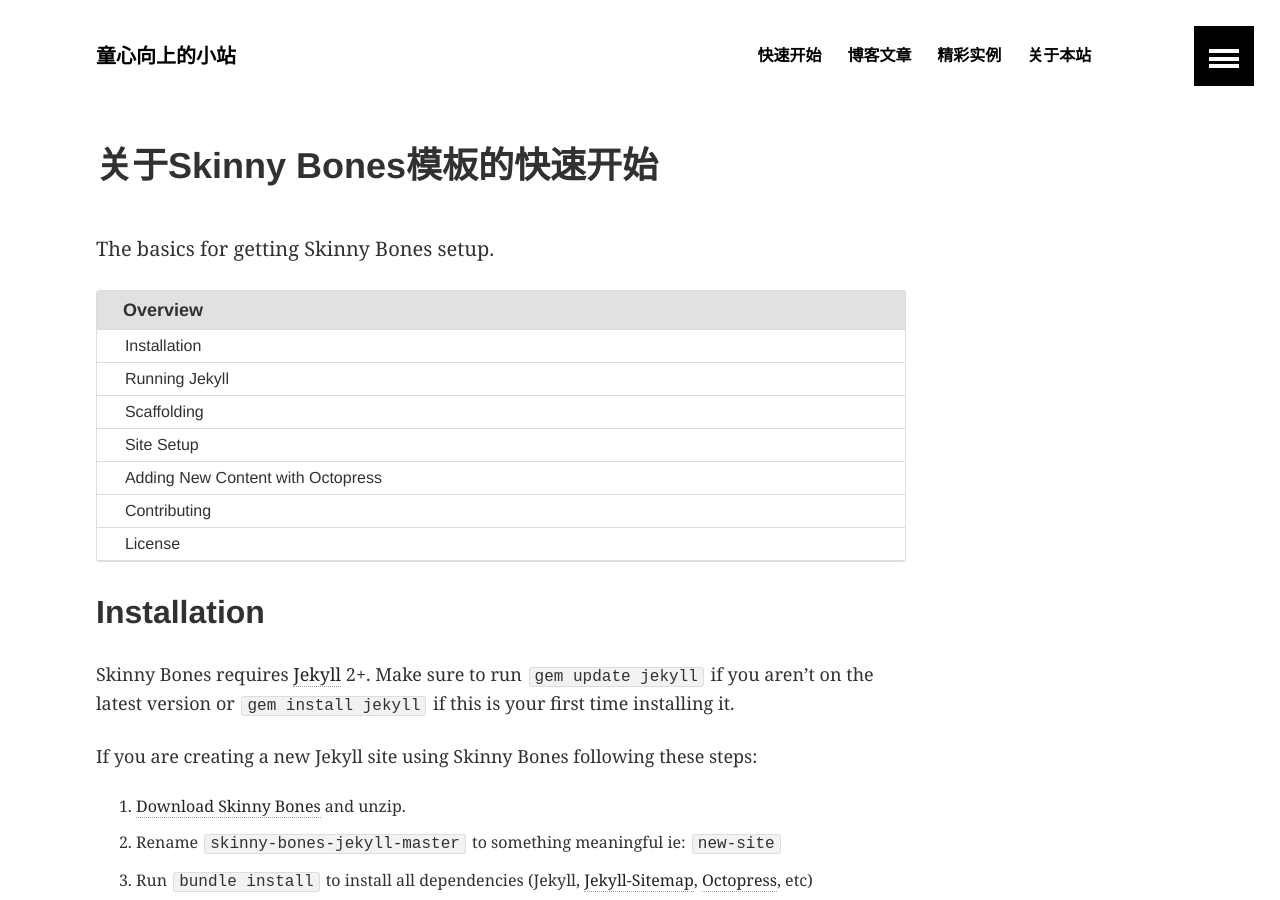
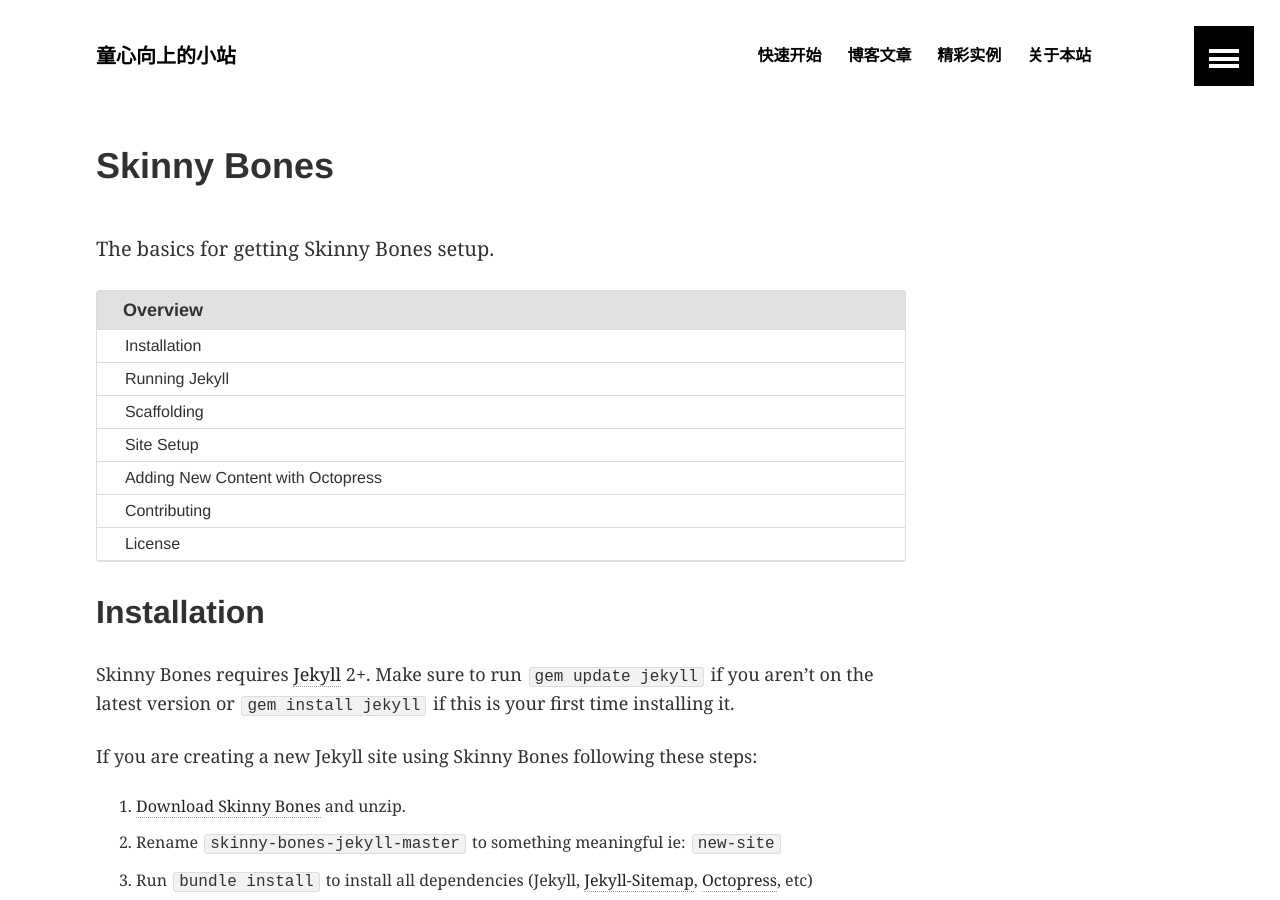
Before and after one commit to txxs/locere.github.com, a Jekyll site: the page built from getting-started/index.md, in a window 1280 px wide and 900 px high. Built offline with Jekyll 4.4.1, drawn with Linux system fonts in a browser that asks for light colours.

Commit message:
修改开始指导

```diff
--- a/getting-started/index.md
+++ b/getting-started/index.md
@@ -1,6 +1,6 @@
 ---
 layout: article
-title: "关于Skinny Bones模板的快速开始"
+title: "Skinny Bones"
 date: 2014-06-25T13:57:25-04:00
 modified:
 excerpt:
```
